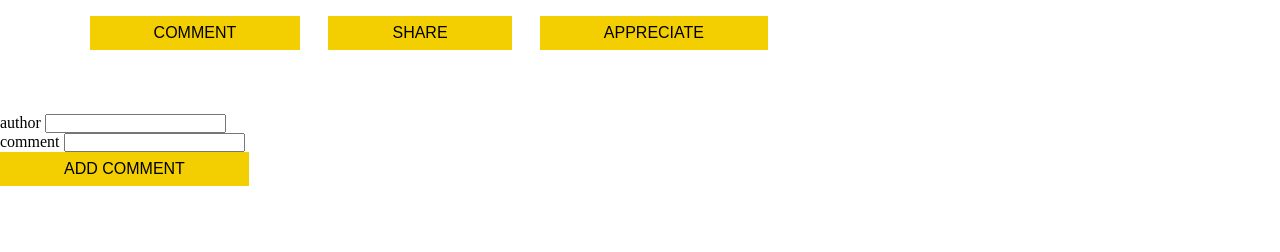
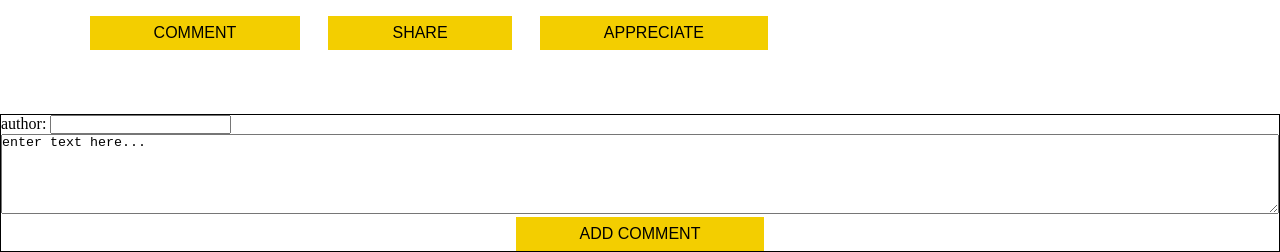
Before and after one commit to plkujaw/bigcity, a website with bundled scripts: page index.html in a window 1280 px wide. Shown: the part 763-1015 px from the top of the page. Before the commit the page ends 949 px from the top, so only its background shows below. Built offline with nearby package versions, Linux system fonts and the light colour scheme; files whose address does not match are found by name; a web font is replaced by a local one.

Commit message:
changed comment intup for textarea and added some styling

```diff
--- a/index.html
+++ b/index.html
@@ -118,20 +118,27 @@
       <button class="btn" id="share">share</button>
       <button class="btn" id="appreciate">appreciate</button>
     </section>
-    <!-- comments form -->
-    <form class="comment-form">
-      <section class="comment-form__author-input">
-        <label for="author">author</label>
+    <!-- comment form -->
+    <section class="comment-form-container">
+      <form class="comment-form__author-input" id="comment-form">
+        <label for="author">author:</label>
         <input type="text" id="author" name="author" />
-      </section>
+      </form>
       <section class="comment-form__comment-input">
-        <label for="comment">comment</label>
-        <input type="text" id="comment" name="comment" />
+        <textarea
+          id="comment-input-textarea"
+          name="comment"
+          form="comment-form"
+        >
+enter text here...</textarea
+        >
       </section>
       <section class="comment-form__submit-button">
-        <button type="submit" class="btn">add comment</button>
+        <button type="submit" class="btn" form="comment-form">
+          add comment
+        </button>
       </section>
-    </form>
+    </section>
     <footer>
       <section class="social-links">
         <ul>
--- a/styles.css
+++ b/styles.css
@@ -309,6 +309,21 @@ Header
   }
 }
 
+.comment-form-container {
+  border: 1px black solid;
+  width: 100%;
+}
+
+#comment-input-textarea {
+  width: 100%;
+  height: 5rem;
+}
+
+.comment-form__submit-button {
+  display: flex;
+  justify-content: center;
+}
+
 .social-links ul {
   display: flex;
   justify-content: space-evenly;
```
